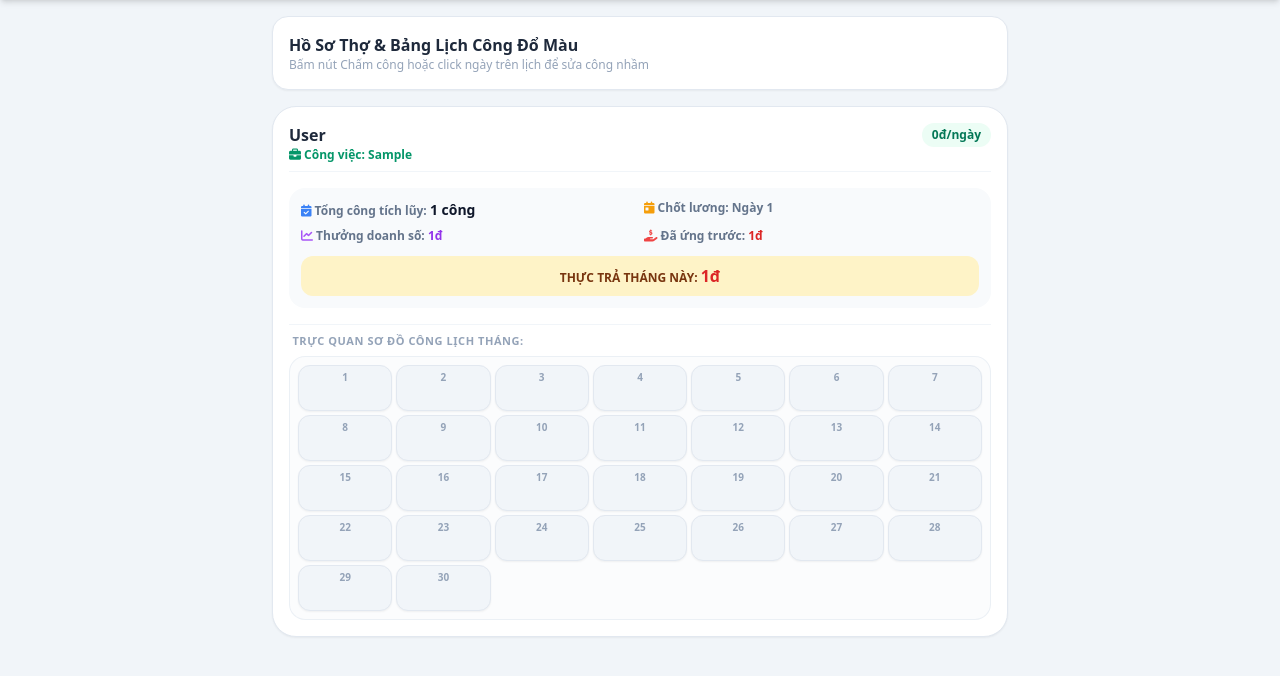
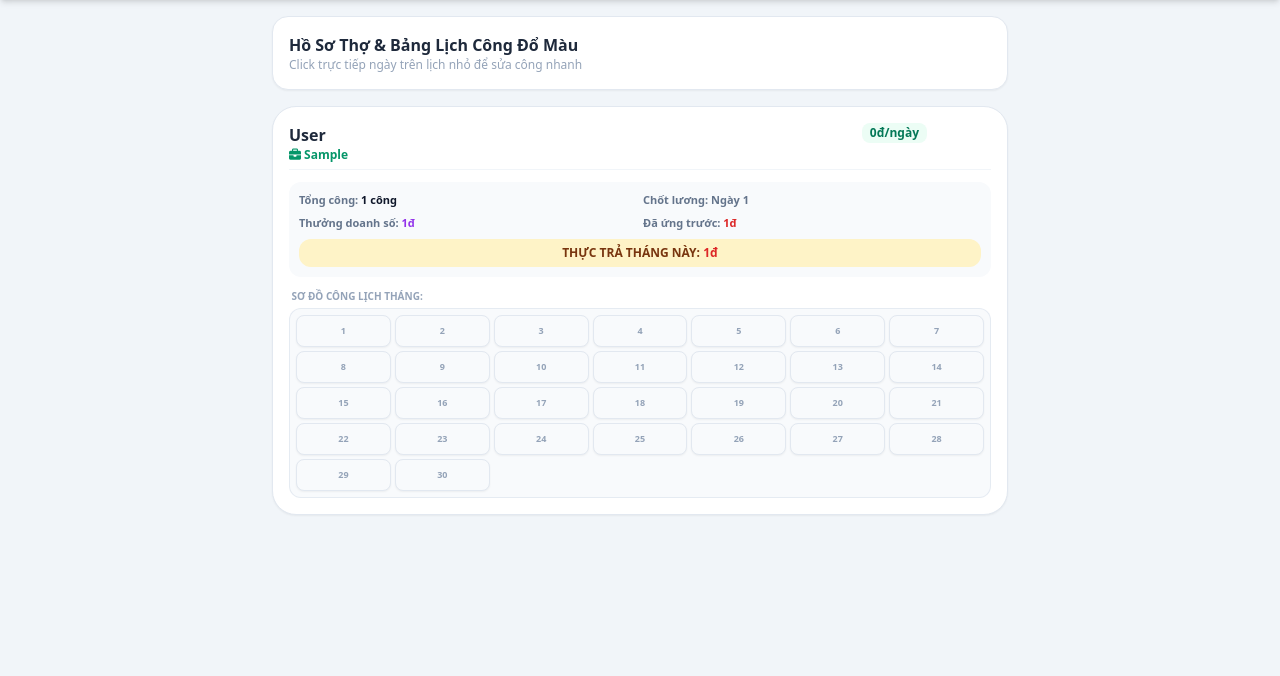
Before and after one commit to noithat3mnguyenminh/kt3m-app, a Flask app: page / in a window 1280 px wide. Shown: the part 76-752 px from the top of the page. Run offline with Flask 3, Linux system fonts and the light colour scheme; the visitor is signed in with stand-in values (Sample User, id 1); tables that the repository leaves empty hold one stand-in row (values such as "Sample post"); some libraries are stand-ins or nearby versions.

Commit message:
Update index.html

```diff
--- a/templates/index.html
+++ b/templates/index.html
@@ -66,7 +66,7 @@
             <div class="flex flex-col sm:flex-row justify-between items-start sm:items-center bg-white p-4 rounded-2xl border border-slate-200 shadow-sm gap-2">
                 <div>
                     <h2 class="font-black text-slate-800 text-base">Hồ Sơ Thợ & Bảng Lịch Công Đổ Màu</h2>
-                    <p class="text-xs text-slate-400">Bấm nút Chấm công hoặc click ngày trên lịch để sửa công nhầm</p>
+                    <p class="text-xs text-slate-400">Click trực tiếp ngày trên lịch nhỏ để sửa công nhanh</p>
                 </div>
                 {% if user.role == 'ADMIN' %}
                 <div class="flex gap-2 w-full sm:w-auto">
@@ -90,8 +90,8 @@
                         <tr class="bg-slate-900 text-slate-200 font-bold uppercase">
                             <th class="p-3">Tên Công Trình</th>
                             <th class="p-3">Đơn Giá</th>
-                            <th class="p-3 text-amber-500">Vật Tư</th>
-                            <th class="p-3 text-blue-500">Nhân Công</th>
+                            <th class="p-3 text-amber-600">Vật Tư</th>
+                            <th class="p-3 text-blue-600">Nhân Công</th>
                             <th class="p-3 text-emerald-400">Lợi Nhuận</th>
                             <th class="p-3 text-center">In</th>
                             <th class="p-3 text-center">Xóa</th>
@@ -154,10 +154,10 @@
                     </select>
                 </div>
                 <div>
-                    <label class="block mb-1">CHỈ ĐỊNH CHO CÔNG TRÌNH (Tự động hạch toán):</label>
+                    <label class="block mb-1">CHỈ ĐỊNH CHO CÔNG TRÌNH:</label>
                     <select id="cc-select-cong-trinh" class="w-full p-3 bg-slate-50 border rounded-xl font-bold text-slate-800"></select>
                 </div>
-                <button onclick="xacNhanGuiDuLieuChamCong()" class="w-full py-3 bg-emerald-600 text-white font-black rounded-xl">LƯU CẬP NHẬT TRÊN HỆ THỐNG</button>
+                <button onclick="xacNhanGuiDuLieuChamCong()" class="w-full py-3 bg-emerald-600 text-white font-black rounded-xl">LƯU CẬP NHẬT</button>
             </div>
         </div>
     </div>
@@ -173,7 +173,7 @@
                     <input id="nv-luong" type="number" placeholder="Lương/ngày (VND)" class="w-full p-3 bg-slate-50 border rounded-xl text-blue-600">
                     <input id="nv-ngaychot" type="number" placeholder="Ngày chốt lương (VD: 30)" class="w-full p-3 bg-slate-50 border rounded-xl text-red-500">
                 </div>
-                <input id="nv-doanhso" type="number" placeholder="Doanh số thưởng tháng này" class="w-full p-3 bg-slate-50 border rounded-xl text-purple-600">
+                <input id="nv-doanhso" type="number" placeholder="Doanh số thưởng" class="w-full p-3 bg-slate-50 border rounded-xl text-purple-600">
                 <textarea id="nv-ghichu" placeholder="Ghi chú..." class="w-full p-3 bg-slate-50 border rounded-xl text-slate-800 h-16"></textarea>
                 <button onclick="xuLyThemNhanVien()" class="w-full py-3 bg-blue-600 text-white font-bold rounded-xl">LƯU HỒ SƠ</button>
             </div>
@@ -186,7 +186,7 @@
             <h3 class="font-black text-slate-800 text-base border-b pb-2">Khởi Tạo Công Trình Mới</h3>
             <div class="space-y-3 pt-3 text-xs font-bold text-slate-500">
                 <input id="ct-ten" type="text" placeholder="Tên công trình" class="w-full p-3 bg-slate-50 border rounded-xl text-slate-800 font-bold">
-                <input id="ct-dongia" type="number" placeholder="Đơn giá hợp đồng nhận (VND)" class="w-full p-3 bg-slate-50 border rounded-xl text-slate-800 font-bold">
+                <input id="ct-dongia" type="number" placeholder="Đơn giá hợp đồng (VND)" class="w-full p-3 bg-slate-50 border rounded-xl text-slate-800 font-bold">
                 <div class="border border-slate-200 rounded-2xl p-3 bg-slate-50 space-y-2">
                     <label class="block text-slate-700 font-black">Khấu Trừ Kho Vật Tư:</label>
                     <div id="danh-sach-vat-tu-tich-chon" class="space-y-2 max-h-40 overflow-y-auto"></div>
@@ -206,7 +206,7 @@
                     <input id="vt-gia" type="number" placeholder="Giá nhập sỉ" class="w-full p-3 bg-slate-50 border rounded-xl text-slate-800">
                     <input id="vt-soluong" type="number" placeholder="Số lượng" class="w-full p-3 bg-slate-50 border rounded-xl text-slate-800">
                 </div>
-                <button onclick="xuLyThemVatTu()" class="w-full py-3 bg-amber-600 text-white font-bold rounded-xl">CẬP NHẬT KHO</button>
+                <button onclick="xuLyThemVatTu()" class="w-full py-3 bg-amber-600 text-white font-black rounded-xl">CẬP NHẬT KHO</button>
             </div>
         </div>
     </div>
@@ -230,53 +230,48 @@
             event.currentTarget.classList.add('bg-emerald-500', 'text-white', 'shadow-sm');
         }
 
-        // HÀM TẠO BẢNG LỊCH THÁNG ĐỔ MÀU CHI TIẾT THEO YÊU CẦU CỦA SẾP
-         AuroraRenderCalendar = (thoId, luongCoBan, lichSuCong) => {
+        // HÀM TẠO LỊCH THÁNG SIÊU TINH GỌN (THU NHỎ Ô VUÔNG TỐI ĐA)
+        const AuroraRenderCalendar = (thoId, luongCoBan, lichSuCong) => {
             let bayGio = new Date();
             let nam = bayGio.getFullYear();
-            let thang = bayGio.getMonth(); // Tháng hiện tại (0-11)
-
-            // Tìm số ngày của tháng hiện tại
+            let thang = bayGio.getMonth();
             let soNgayTrongThang = new Date(nam, thang + 1, 0).getDate();
 
-            // Map dữ liệu chấm công sang Object để tra cứu nhanh theo ngày
             let mapCong = {};
             lichSuCong.forEach(c => {
-                // c.ngay có dạng YYYY-MM-DD, cắt lấy phần ngày DD cuối cùng làm Key
                 let ngayKey = parseInt(c.ngay.split('-')[2]);
                 mapCong[ngayKey] = c.he_so;
             });
 
             let lichHtml = '';
-            // Lặp xuất ra ô vuông cho từng ngày từ mùng 1 đến hết tháng
             for (let ngay = 1; ngay <= soNgayTrongThang; ngay++) {
                 let heSo = mapCong[ngay] !== undefined ? mapCong[ngay] : null;
-                let mauNen = 'bg-slate-100 text-slate-400 border-slate-200'; // Ngày chưa làm: Màu xám trắng
+                // Thu nhỏ padding và text tối đa để ô lịch siêu gọn gàng
+                let mauNen = 'bg-slate-50 text-slate-400 border-slate-200';
                 let nhãnLương = '';
 
                 if (heSo === 1.0) {
-                    mauNen = 'bg-emerald-500 text-white border-emerald-600 font-black'; // Đầy công: Xanh lá nổi bật
-                    nhãnLương = `${(luongCoBan / 1000)}k`; // Rút gọn ví dụ 400k
+                    mauNen = 'bg-emerald-500 text-white border-emerald-600';
+                    nhãnLương = `${(luongCoBan / 1000)}k`;
                 } else if (heSo === 0.5) {
-                    mauNen = 'bg-orange-500 text-white border-orange-600 font-black'; // Nửa công: Cam rực rỡ
+                    mauNen = 'bg-orange-500 text-white border-orange-600';
                     nhãnLương = `${((luongCoBan * 0.5) / 1000)}k`;
                 }
 
-                // Thiết lập chuỗi ngày chuẩn YYYY-MM-DD phục vụ sửa công khi sếp bấm click trực tiếp vào ô lịch
                 let ngayChuoiFormat = `${nam}-${String(thang + 1).padStart(2, '0')}-${String(ngay).padStart(2, '0')}`;
 
                 lichHtml += `
                     <div ${USER_ROLE === 'ADMIN' ? `onclick="kichHoatTrangSuaCongTrucTiep(${thoId}, '${ngayChuoiFormat}', ${heSo || 1.0})"` : ''}
-                         class="border rounded-xl p-1 flex flex-col items-center justify-between text-center min-h-[46px] cursor-pointer transition-all hover:scale-105 select-none shadow-sm ${mauNen}">
-                        <span class="text-[10px] block font-bold">${ngay}</span>
-                        <span class="text-[9px] block tracking-tighter uppercase font-black">${nhãnLương}</span>
+                         class="border rounded-lg p-0.5 flex flex-col items-center justify-center text-center min-h-[32px] cursor-pointer transition-all hover:scale-110 select-none shadow-sm ${mauNen}">
+                        <span class="text-[9px] font-bold block leading-none">${ngay}</span>
+                        <span class="text-[8px] font-black block leading-none mt-0.5">${nhãnLương}</span>
                     </div>
                 `;
             }
             return lichHtml;
         }
 
-        // Tải danh sách thợ kết hợp Bảng lịch màu xếp dọc chuẩn chỉ
+        // Tải danh sách thợ (Tích hợp nút XÓA THỢ cho Admin)
         async function loadDanhSachTho() {
             let res = await fetch('/api/admin/danh-sach-thong-ke');
             let data = await res.json();
@@ -285,38 +280,43 @@
 
             data.forEach(tho => {
                 let tongTienNhan = (tho.luong_tich_luy + tho.doanh_so) - tho.tien_ung;
-                // Gọi hàm kết xuất ma trận lịch tháng đổ màu cho thợ này
                 let oLichThangHtml = AuroraRenderCalendar(tho.id, tho.luong_co_ban, tho.lich_su);
 
                 container.innerHTML += `
-                    <div class="bg-white rounded-3xl p-4 border border-slate-200 shadow-sm space-y-4 w-full block">
-                        <div class="flex justify-between items-start border-b border-slate-100 pb-2">
+                    <div class="bg-white rounded-3xl p-4 border border-slate-200 shadow-sm space-y-3 w-full block relative">
+                        ${USER_ROLE === 'ADMIN' ? `
+                        <button onclick="xuLyXoaTho(${tho.id}, '${tho.fullname}')" class="absolute top-4 right-4 text-slate-300 hover:text-red-500 transition-all text-sm">
+                            <i class="fa-solid fa-user-minus"></i> Xóa thợ
+                        </button>
+                        ` : ''}
+
+                        <div class="flex justify-between items-start border-b border-slate-100 pb-1.5">
                             <div>
                                 <h3 class="font-black text-slate-800 text-base">${tho.fullname}</h3>
-                                <p class="text-xs text-emerald-600 font-bold"><i class="fa-solid fa-briefcase"></i> Công việc: ${tho.cong_viec || 'Chưa phân công'}</p>
+                                <p class="text-xs text-emerald-600 font-bold"><i class="fa-solid fa-briefcase"></i> ${tho.cong_viec || 'Chưa phân công'}</p>
                             </div>
-                            <span class="bg-emerald-50 text-emerald-700 text-xs font-black px-2.5 py-1 rounded-full">${tho.luong_co_ban.toLocaleString()}đ/ngày</span>
+                            <span class="bg-emerald-50 text-emerald-700 text-xs font-black px-2 py-0.5 rounded-lg mr-16">${tho.luong_co_ban.toLocaleString()}đ/ngày</span>
                         </div>
 
-                        <div class="grid grid-cols-2 gap-2 text-xs font-bold text-slate-500 bg-slate-50 p-3 rounded-2xl">
-                            <div><i class="fa-solid fa-calendar-check text-blue-500"></i> Tổng công tích lũy: <span class="text-slate-900 font-black text-sm">${tho.tong_cong} công</span></div>
-                            <div><i class="fa-solid fa-calendar-day text-amber-500"></i> Chốt lương: Ngày ${tho.ngay_chot_luong}</div>
-                            <div><i class="fa-solid fa-chart-line text-purple-500"></i> Thưởng doanh số: <span class="text-purple-600">${tho.doanh_so.toLocaleString()}đ</span></div>
-                            <div><i class="fa-solid fa-hand-holding-dollar text-red-500"></i> Đã ứng trước: <span class="text-red-600 font-black">${tho.tien_ung.toLocaleString()}đ</span></div>
-                            <div class="bg-amber-100 text-amber-900 p-2 rounded-xl text-center col-span-2 font-black mt-1">
-                                THỰC TRẢ THÁNG NÀY: <span class="font-black text-red-600 text-base">${tongTienNhan.toLocaleString()}đ</span>
+                        <div class="grid grid-cols-2 gap-1.5 text-[11px] font-bold text-slate-500 bg-slate-50 p-2.5 rounded-xl">
+                            <div>Tổng công: <span class="text-slate-900 font-black">${tho.tong_cong} công</span></div>
+                            <div>Chốt lương: Ngày ${tho.ngay_chot_luong}</div>
+                            <div>Thưởng doanh số: <span class="text-purple-600">${tho.doanh_so.toLocaleString()}đ</span></div>
+                            <div>Đã ứng trước: <span class="text-red-600 font-black">${tho.tien_ung.toLocaleString()}đ</span></div>
+                            <div class="bg-amber-100 text-amber-900 p-1.5 rounded-xl text-center col-span-2 font-black text-xs mt-0.5">
+                                THỰC TRẢ THÁNG NÀY: <span class="font-black text-red-600">${tongTienNhan.toLocaleString()}đ</span>
                             </div>
                         </div>
 
-                        <div class="space-y-1.5 border-t border-slate-100 pt-2">
-                            <p class="text-[11px] font-black text-slate-400 uppercase tracking-wider"><i class="fa-solid fa-grid-2"></i> Trực Quan Sơ Đồ Công Lịch Tháng:</p>
-                            <div class="grid grid-cols-7 gap-1 bg-slate-50/50 p-2 rounded-2xl border border-slate-200/60">${oLichThangHtml}</div>
+                        <div class="space-y-1">
+                            <p class="text-[10px] font-black text-slate-400 uppercase"><i class="fa-solid fa-grid"></i> Sơ đồ công lịch tháng:</p>
+                            <div class="grid grid-cols-7 gap-1 bg-slate-50 p-1.5 rounded-xl border border-slate-200/80">${oLichThangHtml}</div>
                         </div>
 
                         ${USER_ROLE === 'ADMIN' ? `
-                        <div class="grid grid-cols-2 gap-2 pt-1">
-                            <button onclick="kichHoatTrangChamCongNhanh(${tho.id}, '${tho.fullname}')" class="py-2 px-3 bg-emerald-600 text-white font-black text-xs rounded-xl shadow-sm"><i class="fa-solid fa-calendar-plus"></i> CHẤM & SỬA CÔNG NHANH</button>
-                            <button onclick="kichHoatTrangUng(${tho.id}, '${tho.fullname}')" class="py-2 px-3 bg-red-600 text-white font-black text-xs rounded-xl shadow-sm"><i class="fa-solid fa-dollar-sign"></i> DUYỆT TIỀN ỨNG</button>
+                        <div class="grid grid-cols-2 gap-2 pt-0.5">
+                            <button onclick="kichHoatTrangChamCongNhanh(${tho.id}, '${tho.fullname}')" class="py-1.5 bg-emerald-600 text-white font-black text-xs rounded-xl"><i class="fa-solid fa-calendar-plus"></i> CHẤM / SỬA CÔNG NHANH</button>
+                            <button onclick="kichHoatTrangUng(${tho.id}, '${tho.fullname}')" class="py-1.5 bg-red-600 text-white font-black text-xs rounded-xl"><i class="fa-solid fa-dollar-sign"></i> DUYỆT ỨNG TIỀN</button>
                         </div>
                         ` : ''}
                     </div>
@@ -324,73 +324,37 @@
             });
         }
 
-        // BẤM VÀO NGÀY BẤT KỲ TRÊN LỊCH ĐỂ SỬA CÔNG NHẦM TỨC THÌ (TÍNH NĂNG ĐẮT GIÁ)
-        function kichHoatTrangSuaCongTrucTiep(id, chuoiNgay, heSoHienTai) {
-            ccTamNhanVienId = id;
-            document.getElementById('cc-label-ten').innerText = "Sửa công thợ trên sơ đồ lịch";
-            document.getElementById('cc-input-ngay').value = chuoiNgay;
-            document.getElementById('cc-select-heso').value = heSoHienTai !== null ? heSoHienTai.toFixed(1) : "1.0";
-
-            napDuLieuCongTrinh();
-            moModal('modal-luu-cham-cong');
+        // LỆNH XÓA THỢ KHỎI HỆ THỐNG
+        async function xuLyXoaTho(id, ten) {
+            if(!confirm(`CẢNH BÁO: Sếp chắc chắn muốn xóa hồ sơ thợ [${ten}]? Toàn bộ nhật ký ngày công và tài khoản liên kết của thợ này sẽ bị xóa sạch hoàn toàn!`)) return;
+            let res = await fetch(`/api/admin/xoa-nhan-vien/${id}`, { method: 'DELETE' });
+            let d = await res.json();
+            alert(d.message);
+            loadHệThống();
         }
 
-        function kichHoatTrangChamCongNhanh(id, ten) {
-            ccTamNhanVienId = id;
-            document.getElementById('cc-label-ten').innerText = ten;
+        // ĐỒNG BỘ LOGIC KẾT NỐI API
+        function kichHoatTrangSuaCongTrucTiep(id, chuoiNgay, heSoHienTai) { ccTamNhanVienId = id; document.getElementById('cc-label-ten').innerText = "Sửa công thợ trực tiếp"; document.getElementById('cc-input-ngay').value = chuoiNgay; document.getElementById('cc-select-heso').value = heSoHienTai !== null ? heSoHienTai.toFixed(1) : "1.0"; napDuLieuCongTrinh(); moModal('modal-luu-cham-cong'); }
+        function kichHoatTrangChamCongNhanh(id, ten) { ccTamNhanVienId = id; document.getElementById('cc-label-ten').innerText = ten; let homNay = new Date().toISOString().split('T')[0]; document.getElementById('cc-input-ngay').value = homNay; document.getElementById('cc-select-heso').value = "1.0"; napDuLieuCongTrinh(); moModal('modal-luu-cham-cong'); }
+        function napDuLieuCongTrinh() { let select = document.getElementById('cc-select-cong-trinh'); select.innerHTML = '<option value="">-- Việc xưởng chung --</option>'; listCongTrinhToanCuc.forEach(ct => { select.innerHTML += `<option value="${ct.id}">${ct.ten_ct}</option>`; }); }
 
-            // Mặc định tự động điền ngày hôm nay
-            let homNay = new Date().toISOString().split('T')[0];
-            document.getElementById('cc-input-ngay').value = homNay;
-            document.getElementById('cc-select-heso').value = "1.0";
-
-            napDuLieuCongTrinh();
-            moModal('modal-luu-cham-cong');
+        async function xacNhanGuiDuLieuChamCong() {
+            let ctId = document.getElementById('cc-select-cong-trinh').value; let ngay = document.getElementById('cc-input-ngay').value; let heSo = document.getElementById('cc-select-heso').value;
+            let res = await fetch('/api/admin/cham-cong', { method: 'POST', headers: {'Content-Type': 'application/json'}, body: JSON.stringify({ nhan_vien_id: ccTamNhanVienId, he_so_cong: heSo, ngay_cham: ngay, cong_trinh_id: ctId ? parseInt(ctId) : null }) });
+            let d = await res.json(); alert(d.message); if(d.status === 'success') { dongModal('modal-luu-cham-cong'); loadHệThống(); }
         }
 
-        function napDuLieuCongTrinh() {
-            let select = document.getElementById('cc-select-cong-trinh');
-            select.innerHTML = '<option value="">-- Không chỉ định (Tính việc xưởng chung) --</option>';
-            listCongTrinhToanCuc.forEach(ct => { select.innerHTML += `<option value="${ct.id}">${ct.ten_ct}</option>`; });
-        }
-
-        async function xacNhanGuiDuLieuChamCong() {
-            let ctId = document.getElementById('cc-select-cong-trinh').value;
-            let ngay = document.getElementById('cc-input-ngay').value;
-            let heSo = document.getElementById('cc-select-heso').value;
-
-            if(!ngay) { alert("Vui lòng chỉ định ngày chấm công!"); return; }
-
-            let res = await fetch('/api/admin/cham-cong', {
-                method: 'POST',
-                headers: {'Content-Type': 'application/json'},
-                body: JSON.stringify({
-                    nhan_vien_id: ccTamNhanVienId,
-                    he_so_cong: heSo,
-                    ngay_cham: ngay,
-                    cong_trinh_id: ctId ? parseInt(ctId) : null
-                })
-            });
-            let d = await res.json();
-            alert(d.message);
-            if(d.status === 'success') { dongModal('modal-luu-cham-cong'); loadHệThống(); }
-        }
-
-        // CÁC HÀM CÒN LẠI GIỮ NGUYÊN ĐỒNG BỘ MẠNG
         function kichHoatTrangUng(id, ten) { ungTamNhanVienId = id; document.getElementById('ung-label-ten').innerText = ten; moModal('modal-ung-luong'); }
         async function xacNhanUngLuong() {
-            let tien = document.getElementById('ung-so-tien').value;
-            if(!tien) return;
+            let tien = document.getElementById('ung-so-tien').value; if(!tien) return;
             let res = await fetch('/api/admin/ung-luong', { method: 'POST', headers: {'Content-Type': 'application/json'}, body: JSON.stringify({ nhan_vien_id: ungTamNhanVienId, so_tien_ung: parseFloat(tien) }) });
             let d = await res.json(); alert(d.message); if(d.status === 'success') { dongModal('modal-ung-luong'); document.getElementById('ung-so-tien').value = ''; loadHệThống(); }
         }
 
         async function loadDanhSachCongTrinh() {
             if(USER_ROLE !== 'ADMIN') return;
-            let res = await fetch('/api/admin/danh-sach-cong-trinh');
-            listCongTrinhToanCuc = await res.json();
-            let tbody = document.getElementById('table-cong-trinh-body');
-            tbody.innerHTML = '';
+            let res = await fetch('/api/admin/danh-sach-cong-trinh'); listCongTrinhToanCuc = await res.json();
+            let tbody = document.getElementById('table-cong-trinh-body'); tbody.innerHTML = '';
             listCongTrinhToanCuc.forEach(ct => {
                 tbody.innerHTML += `
                     <tr class="hover:bg-slate-50 border-b border-slate-100">
@@ -399,7 +363,7 @@
                         <td class="p-3 text-amber-600 font-bold">${ct.chi_phi_vat_tu.toLocaleString()}đ</td>
                         <td class="p-3 text-blue-600 font-bold">${ct.chi_phi_nhan_cong.toLocaleString()}đ</td>
                         <td class="p-3 text-emerald-600 font-black bg-emerald-50/40">${ct.loi_nhuan.toLocaleString()}đ</td>
-                        <td class="p-3 text-center"><a href="/api/admin/phieu-xuat-kho/${ct.id}" target="_blank" class="p-1 bg-slate-900 text-white rounded text-[10px] font-bold"><i class="fa-solid fa-print"></i> IN</a></td>
+                        <td class="p-3 text-center"><a href="/api/admin/phieu-xuat-kho/${ct.id}" target="_blank" class="p-1 bg-slate-900 text-white rounded text-[10px] font-bold">IN</a></td>
                         <td class="p-3 text-center"><button onclick="xoaCongTrinh(${ct.id})" class="text-red-500"><i class="fa-solid fa-trash"></i></button></td>
                     </tr>`;
             });
@@ -410,7 +374,7 @@
             listVatTuToanCuc.forEach(vt => {
                 container.innerHTML += `
                     <div class="flex items-center justify-between bg-white p-2 rounded-xl border text-[11px]">
-                        <label><input type="checkbox" value="${vt.id}" class="vt-checkbox"> <b>${vt.ten_vt}</b> (Tồn: ${vt.so_luong})</label>
+                        <label><input type="checkbox" value="${vt.id}" class="vt-checkbox"> <b>${vt.ten_vt}</b></label>
                         <input type="number" placeholder="SL" class="vt-sl-dung w-12 border text-center font-bold">
                     </div>`;
             });
```
